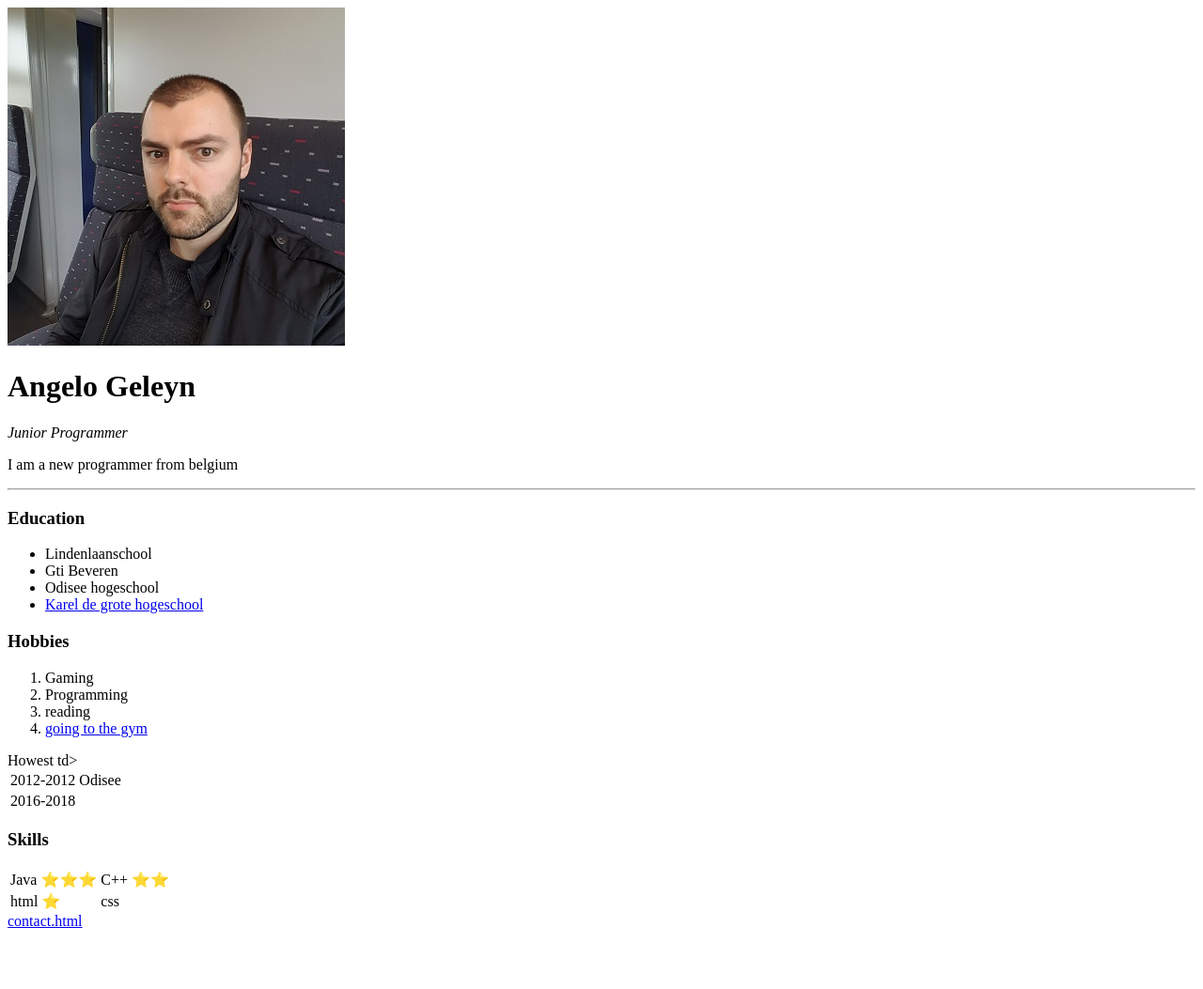
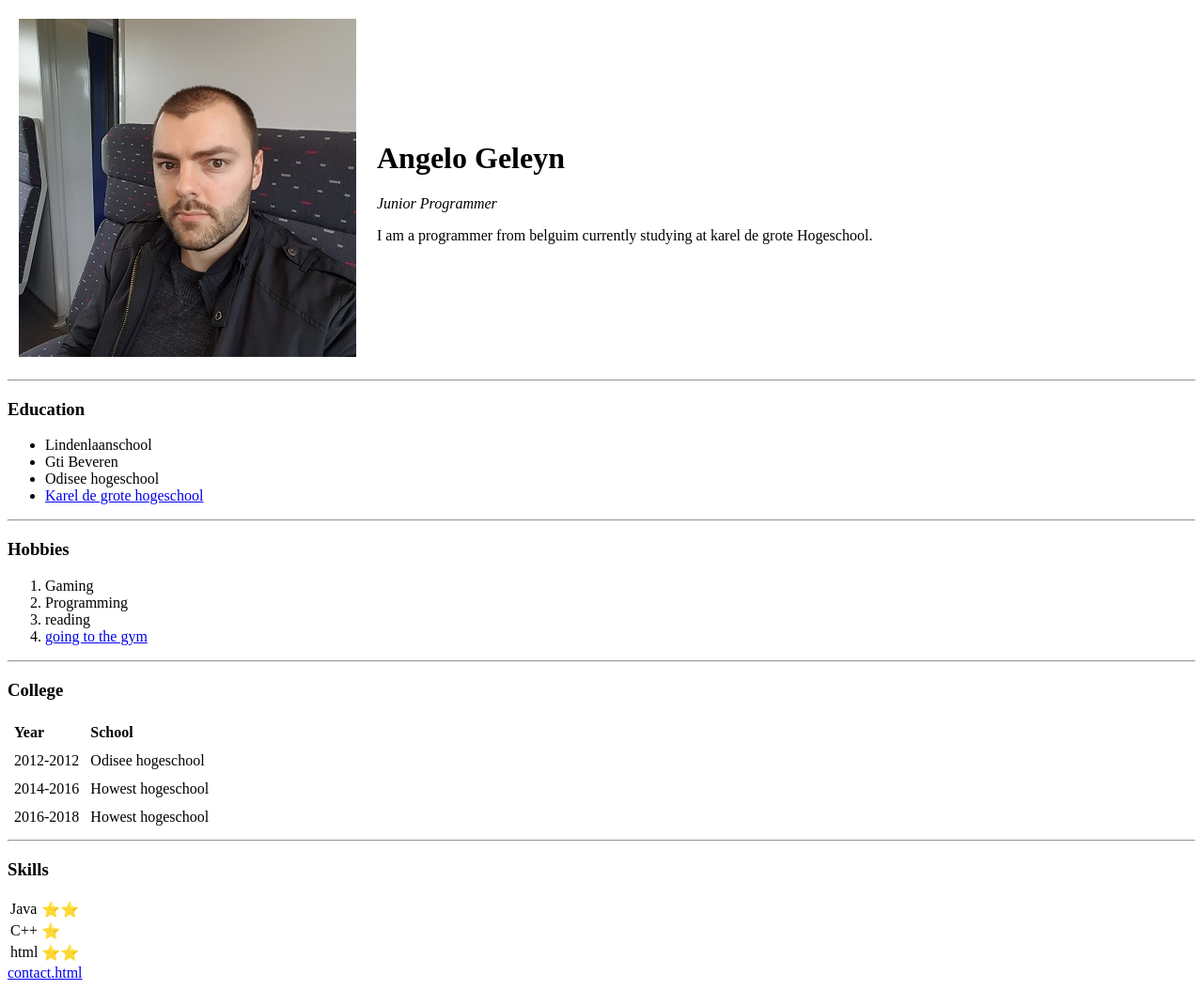
Before and after one commit to Sinifere/cv, a plain HTML site: page index.html in a window 1280 px wide. Shown: the whole page at 94% size. Before the commit the page ends 998 px from the top, so only its background shows below. Drawn offline with Linux system fonts and the light colour scheme.

Commit message:
new html added

```diff
--- a/index.html
+++ b/index.html
@@ -7,10 +7,17 @@
 </head>
 
 <body>
-  <img src="images/angelo.jpg" alt="angelo profile picture">
+
+  <table cellpadding = "10">
+    <tr>
+      <td><img src="images/angelo.jpg" alt="angelo profile picture"></td>
+      <td>
         <h1>Angelo Geleyn</h1>
         <p><em>Junior Programmer</em></p>
-  <p>I am a new programmer from belgium</p>
+        <p>I am a programmer from belguim currently studying at karel de grote Hogeschool.</p>
+      </td>
+    </tr>
+  </table>
   <hr>
   <h3><strong>Education</strong></h3>
   <ul>
@@ -19,6 +26,7 @@
     <li>Odisee hogeschool</li>
     <li><a href="https://www.kdg.be/">Karel de grote hogeschool</a></li>
   </ul>
+  <hr>
   <h3>Hobbies</h3>
   <ol>
     <li>Gaming</li>
@@ -26,30 +34,46 @@
     <li>reading</li>
     <li><a href="https://www.unique-performance.be/">going to the gym</a></li>
   </ol>
-  <table>
+  <hr>
+  <h3>College</h3>
+  <table cellpadding = "5">
+    <thead>
+      <tr>
+        <td><strong>Year</strong></td>
+        <td><strong>School</strong></td>
+      </tr>
+    </thead>
     <tr>
       <td>2012-2012</td>
-      <td>Odisee</td>
+      <td>Odisee hogeschool</td>
     </tr>
 
     <tr>
-      <td>2016-2018</td
-      <td>Howest
-       td>
+      <td>2014-2016</td>
+      <td>Howest hogeschool</td>
+    </tr>
+    <tr>
+      <td>2016-2018</td>
+       <td>Howest hogeschool</td>
     </tr>
 
   </table>
+  <hr>
   <h3>Skills</h3>
   <table>
       <tr>
-      <td>Java ⭐⭐⭐</td>
-      <td>C++ ⭐⭐</td>
+        <td>Java</td>
+        <td>⭐⭐</td>
       </tr>
       <tr>
-      <td>html ⭐</td>
-      <td>css </td>
+        <td>C++</td>
+        <td>⭐</td>
       </tr>
 
+      <tr>
+        <td>html</td>
+        <td>⭐⭐</td>
+      </tr>
   </table>
 
   <a href="contact.html">contact.html</a>
```
Also changed, not shown: contact.html (+14 -0 lines). Lines whose indentation alone changed are shown as unchanged.
